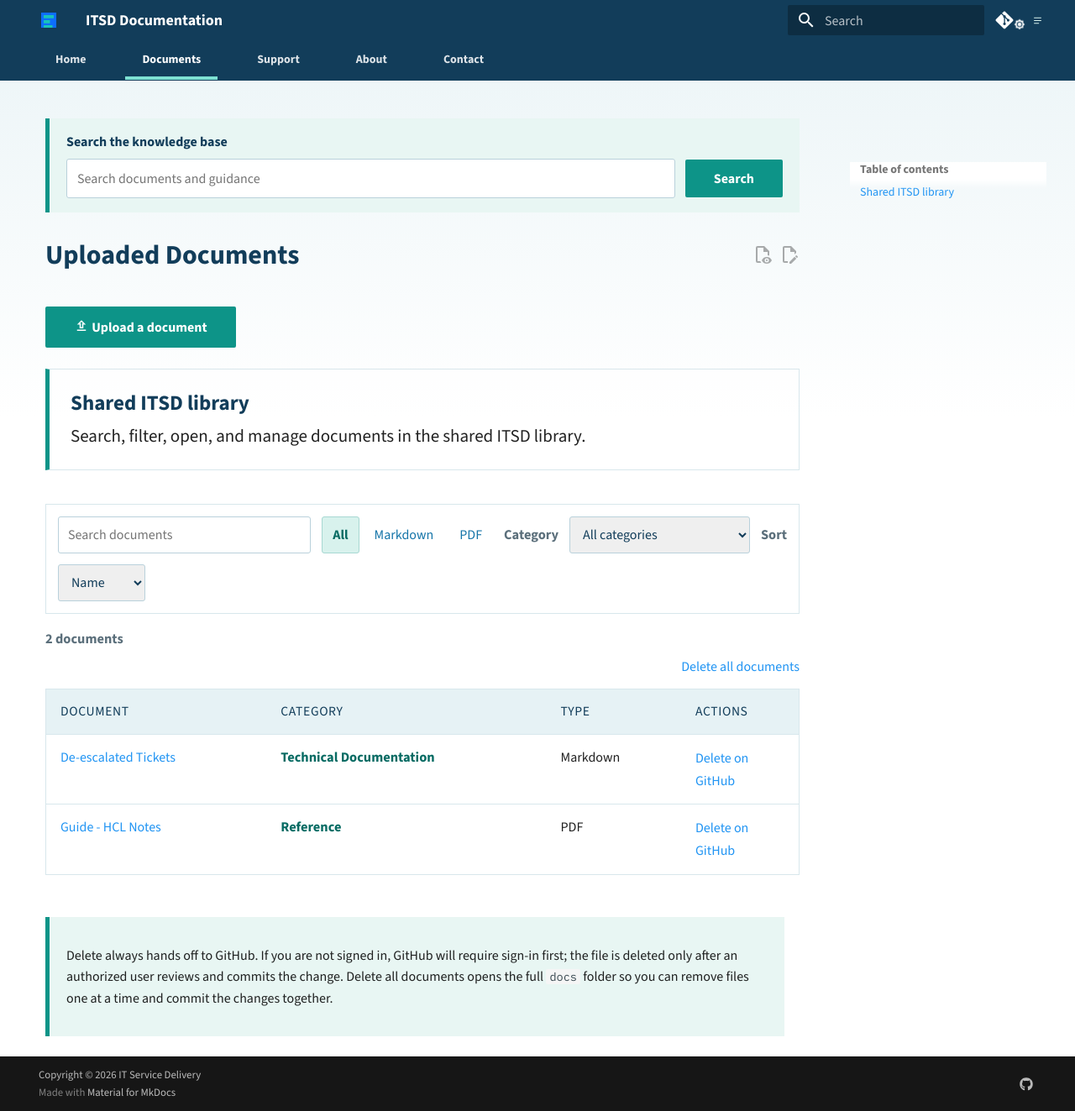
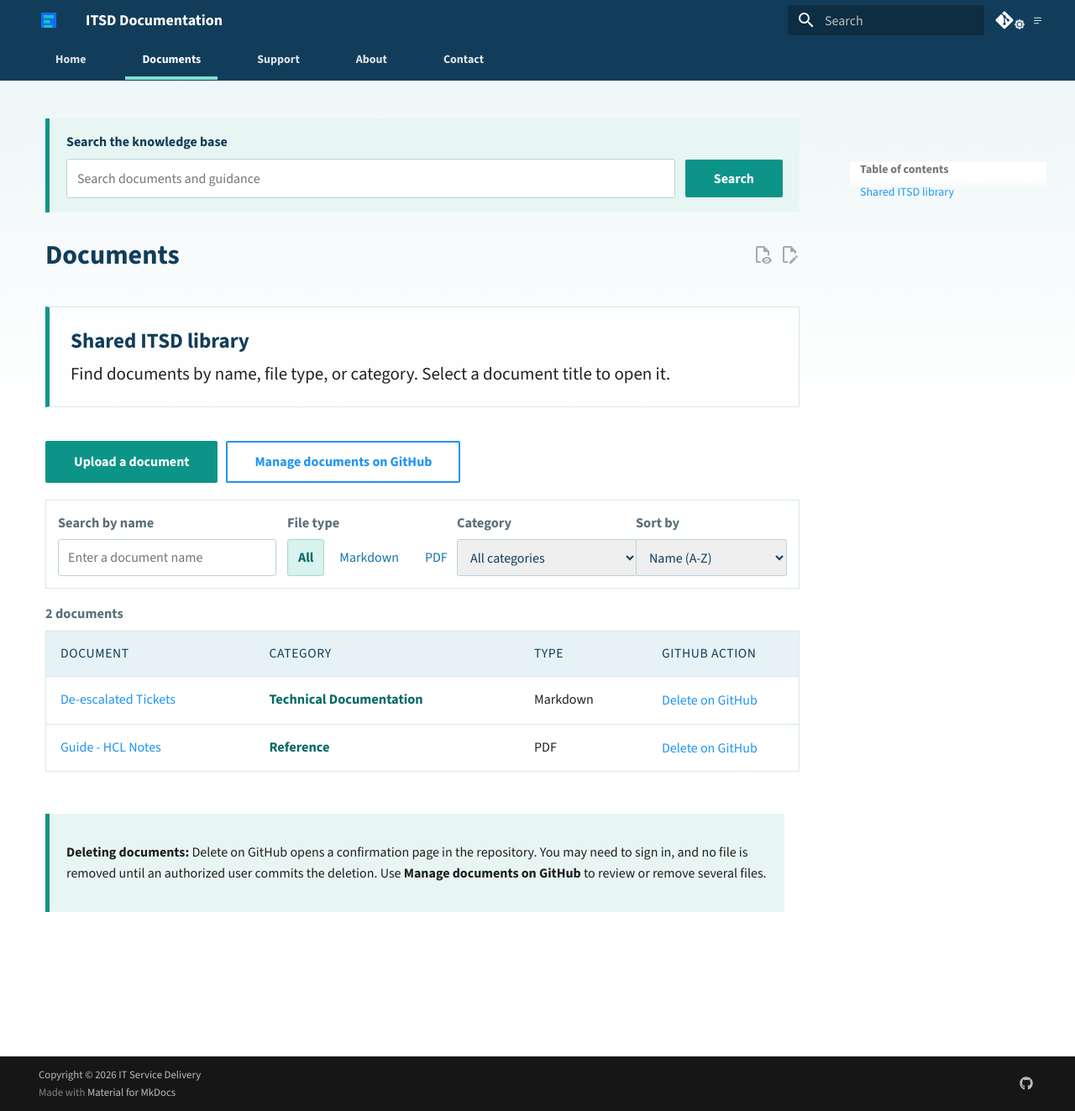
Before and after one commit to dgooding/mkdocs-basic, an MkDocs documentation site: the page built from docs/uploaded-documents.md, in a window 1280 px wide and 1323 px high. Shown: the whole window at 84% size. Built offline with MkDocs 1.6.1 and Material for MkDocs 9.7.7, drawn with Linux system fonts in a browser that asks for light colours; comment, search, counter and statistics services are not loaded.

Commit message:
docs: auto-update 2026-08-26 23:43:43

```diff
--- a/docs/stylesheets/extra.css
+++ b/docs/stylesheets/extra.css
@@ -715,15 +715,27 @@
 }
 
 .itsd-library-controls {
-  align-items: center;
+  align-items: end;
   background: rgb(255 255 255 / 0.72);
   border: 1px solid #d8e7ec;
-  display: flex;
-  flex-wrap: wrap;
+  display: grid;
   gap: 0.65rem;
-  margin: 1.5rem 0 0.75rem;
+  grid-template-columns: minmax(13rem, 2fr) auto minmax(10rem, 1fr) minmax(9rem, 0.8fr);
+  margin: 1rem 0 0.75rem;
   max-width: 52rem;
   padding: 0.7rem;
+}
+
+.itsd-library-control {
+  display: grid;
+  gap: 0.3rem;
+  min-width: 0;
+}
+
+.itsd-library-type-control {
+  border: 0;
+  margin: 0;
+  padding: 0;
 }
 
 .itsd-library-controls input,
@@ -737,13 +749,19 @@
 }
 
 .itsd-library-controls input {
-  flex: 1 1 15rem;
+  width: 100%;
 }
 
-.itsd-library-controls label {
+.itsd-library-controls label,
+.itsd-library-controls legend {
   color: #5b6f7b;
   font-size: 0.82rem;
   font-weight: 700;
+}
+
+.itsd-library-controls legend {
+  margin-bottom: 0.3rem;
+  padding: 0;
 }
 
 .itsd-library-filters {
@@ -779,18 +797,11 @@
 }
 
 .itsd-library-actions {
-  margin: 0 0 0.65rem;
+  display: flex;
+  flex-wrap: wrap;
+  gap: 0.5rem;
+  margin: 1rem 0;
   max-width: 52rem;
-  text-align: right;
-}
-
-.itsd-library-manage {
-  color: #b3261e;
-  font-size: 0.8rem;
-}
-
-.itsd-library-manage:hover {
-  color: #8c1d18;
 }
 
 .itsd-library-table-wrap {
@@ -837,7 +848,15 @@
 .itsd-library-table td:last-child {
   color: #5b6f7b;
   font-size: 0.85rem;
-  width: 7rem;
+  white-space: nowrap;
+  width: 9rem;
+}
+
+.itsd-library-table .itsd-library-empty {
+  color: #5b6f7b;
+  font-weight: 400;
+  padding: 1.5rem 0.85rem;
+  text-align: center;
 }
 
 .itsd-document-delete {
@@ -853,6 +872,18 @@
   display: flex;
   gap: 0.25rem;
   margin-top: 1rem;
+}
+
+@media screen and (max-width: 60rem) {
+  .itsd-library-controls {
+    grid-template-columns: repeat(2, minmax(0, 1fr));
+  }
+}
+
+@media screen and (max-width: 35rem) {
+  .itsd-library-controls {
+    grid-template-columns: 1fr;
+  }
 }
 
 .itsd-library-view-toggle {
--- a/docs/uploaded-documents.md
+++ b/docs/uploaded-documents.md
@@ -1,40 +1,48 @@
-# Uploaded Documents
-
-[:material-upload-outline: Upload a document](upload-documents.md){ .md-button .md-button--primary }
+# Documents
 
 <div class="itsd-page-intro" markdown>
 
 ## Shared ITSD library
 
-Search, filter, open, and manage documents in the shared ITSD library.
+Find documents by name, file type, or category. Select a document title to open it.
 
 </div>
 
+<div class="itsd-library-actions">
+	<a class="md-button md-button--primary" href="upload-documents.html">Upload a document</a>
+	<a class="md-button" href="https://github.com/dgooding/mkdocs-basic/tree/main/docs" target="_blank" rel="noopener">Manage documents on GitHub</a>
+</div>
 
 <div class="itsd-library-controls" data-document-library-controls>
-	<input id="document-library-search" type="search" placeholder="Search documents" aria-label="Search documents">
-	<div class="itsd-library-filters" role="group" aria-label="Filter documents by type">
-		<button type="button" data-document-type="all" aria-pressed="true">All</button>
-		<button type="button" data-document-type="md" aria-pressed="false">Markdown</button>
-		<button type="button" data-document-type="pdf" aria-pressed="false">PDF</button>
+	<div class="itsd-library-control itsd-library-control--search">
+		<label for="document-library-search">Search by name</label>
+		<input id="document-library-search" type="search" placeholder="Enter a document name">
 	</div>
-	<label for="document-library-category">Category</label>
-	<select id="document-library-category" aria-label="Filter documents by category">
-		<option value="all">All categories</option>
-	</select>
-	<label for="document-library-sort">Sort</label>
-	<select id="document-library-sort">
-		<option value="name">Name</option>
-		<option value="type">Type</option>
-		<option value="category">Category</option>
-	</select>
+	<fieldset class="itsd-library-control itsd-library-type-control">
+		<legend>File type</legend>
+		<div class="itsd-library-filters">
+			<button type="button" data-document-type="all" aria-pressed="true">All</button>
+			<button type="button" data-document-type="md" aria-pressed="false">Markdown</button>
+			<button type="button" data-document-type="pdf" aria-pressed="false">PDF</button>
+		</div>
+	</fieldset>
+	<div class="itsd-library-control">
+		<label for="document-library-category">Category</label>
+		<select id="document-library-category">
+			<option value="all">All categories</option>
+		</select>
+	</div>
+	<div class="itsd-library-control">
+		<label for="document-library-sort">Sort by</label>
+		<select id="document-library-sort">
+			<option value="name">Name (A-Z)</option>
+			<option value="category">Category (A-Z)</option>
+			<option value="type">File type (A-Z)</option>
+		</select>
+	</div>
 </div>
 
 <div class="itsd-library-summary" data-document-library-summary>Loading documents...</div>
-
-<div class="itsd-library-actions">
-	<a class="itsd-library-manage" href="https://github.com/dgooding/mkdocs-basic/tree/main/docs" target="_blank" rel="noopener" data-delete-all-documents>Delete all documents</a>
-</div>
 
 <div class="itsd-library-table-wrap">
 	<table class="itsd-library-table">
@@ -43,7 +51,7 @@ Search, filter, open, and manage documents in the shared ITSD library.
 				<th scope="col">Document</th>
 				<th scope="col">Category</th>
 				<th scope="col">Type</th>
-				<th scope="col">Actions</th>
+				<th scope="col">GitHub action</th>
 			</tr>
 		</thead>
 		<tbody data-document-library-results></tbody>
@@ -54,6 +62,6 @@ Search, filter, open, and manage documents in the shared ITSD library.
 
 <div class="itsd-status" markdown>
 
-Delete always hands off to GitHub. If you are not signed in, GitHub will require sign-in first; the file is deleted only after an authorized user reviews and commits the change. Delete all documents opens the full `docs` folder so you can remove files one at a time and commit the changes together.
+**Deleting documents:** Delete on GitHub opens a confirmation page in the repository. You may need to sign in, and no file is removed until an authorized user commits the deletion. Use **Manage documents on GitHub** to review or remove several files.
 
 </div>
```
